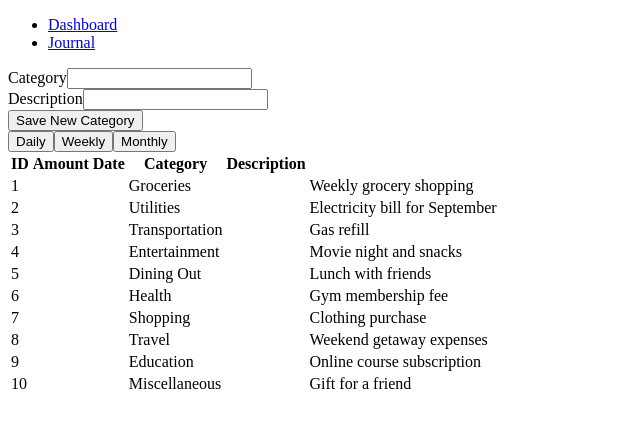
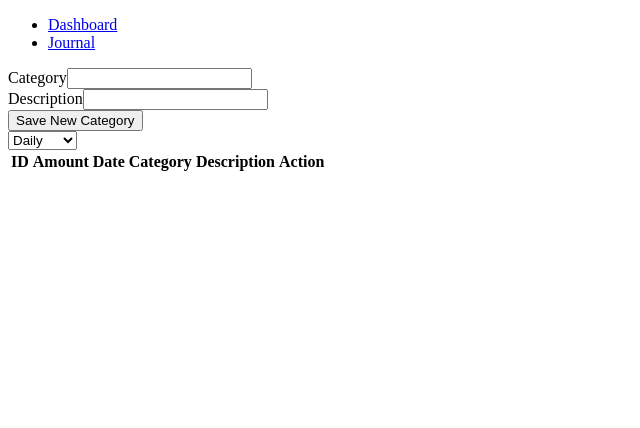
Before and after one commit to haoz20/spending-tracker, a React (Vite) app: page / in a window 1280 px wide. Shown: the top 428 px of the page, without its empty margins (0-640 px from the left). Built offline with nearby package versions, Linux system fonts and the light colour scheme.

Commit message:
modify the logic the time frame from button to option and in the spending table

```diff
--- a/src/components/SpendingTable.jsx
+++ b/src/components/SpendingTable.jsx
@@ -1,11 +1,16 @@
 import spendingCategory from '../data/spending_category.json';
 
 
-function SpendingTable() {
-
-
+function SpendingTable({ data, onDeleteRecord }) {
+    console.log('Spending Data:', data);
 
     return (
+        <>
+            <select name="timeframe" id="timeframe">
+                <option value="daily">Daily</option>
+                <option value="weekly">Weekly</option>
+                <option value="monthly">Monthly</option>
+            </select>
             <table>
                 <thead>
                     <tr>
@@ -14,21 +19,25 @@ function SpendingTable() {
                         <th>Date</th>
                         <th>Category</th>
                         <th>Description</th>
+                        <th>Action</th>
                     </tr>
                 </thead>
                 <tbody>
-                {spendingCategory.map((item, index) => (
+                    {data.map((item, index) => (
                         <tr key={index}>
                             <td>{item.spending_id}</td>
-                        <td></td>
-                        <td></td>
+                            <td>{item.amount}</td>
+                            <td>{item.date}</td>
                             <td>{item.category}</td>
-                        <td></td>
                             <td>{item.description}</td>
+                            <td>
+                                <button onClick={() => onDeleteRecord(index)}>Delete</button>
+                            </td>
                         </tr>
                     ))}
                 </tbody>
             </table>
+        </>
     );
 };
 
--- a/src/routes/Dashboard.jsx
+++ b/src/routes/Dashboard.jsx
@@ -5,6 +5,8 @@ import { useLocalStorage } from 'react-use'
 function Dashboard() {
   const [count, setCount] = useState(0);
   const [customCategory, setCustomCategory] = useLocalStorage('customCategory', []);
+
+  const [spendingData, setSpendingData] = useLocalStorage('spendingData', []);
 
   const category = useRef();
   const description = useRef();
@@ -25,6 +27,13 @@ function Dashboard() {
 
   }
 
+  const onDeleteItem = (index) => {
+    spendingData.splice(index, 1);
+    setSpendingData([...spendingData]);
+  }
+
+
+
   return (
     <>
       <form onSubmit={onSubmit}>
@@ -36,10 +45,10 @@ function Dashboard() {
         <br />
         <button type="submit">Save New Category</button>
       </form>
-      <button>Daily</button>
-      <button>Weekly</button>
-      <button>Monthly</button>
-      <SpendingTable></SpendingTable>
+
+      <SpendingTable
+        data={spendingData}
+        onDeleteRecord={onDeleteItem}/>
     </>
 
 
```
Lines whose indentation alone changed are shown as unchanged.
